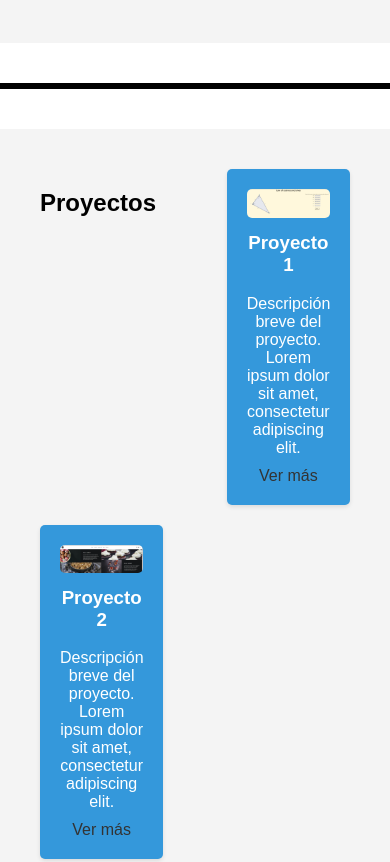
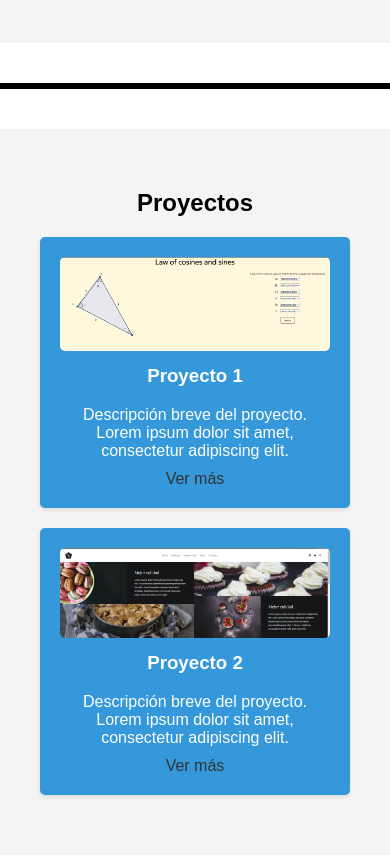
Before and after one commit to Roberto0611/portfolio, a plain HTML site: page index.html in a window 390 px wide. Shown: the part 2020-2882 px from the top of the page. Drawn offline with Linux system fonts and the light colour scheme.

Commit message:
fix projects responsive

```diff
--- a/style.css
+++ b/style.css
@@ -187,3 +187,15 @@ body {
     border-radius: 5px;
     margin-bottom: 10px;
 }
+
+/* Media Query para pantallas más pequeñas */
+@media (max-width: 768px) {
+    .projects {
+        justify-content: center; /* Centra los proyectos en pantallas pequeñas */
+    }
+
+    .project-card {
+        width: 100%; /* Ocupa todo el ancho en pantallas pequeñas */
+        max-width: 400px; /* Ancho máximo de la tarjeta en pantallas pequeñas */
+    }
+}
```
